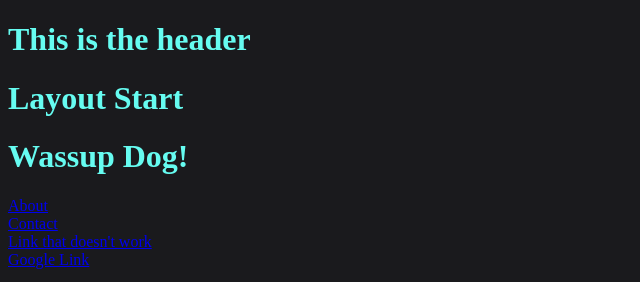
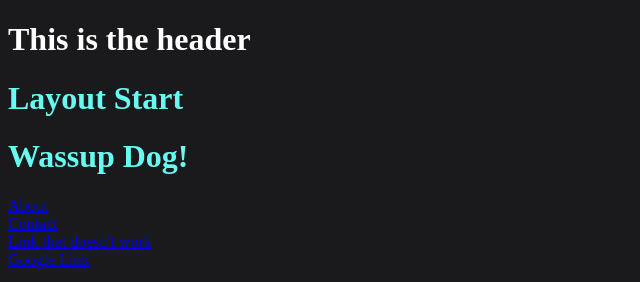
Before and after one commit to tristo999/TristoWebsite, a Gatsby site: page / in a window 1280 px wide. Shown: the top 282 px of the page, without its empty margins (0-640 px from the left). Built offline with nearby package versions, Linux system fonts and the light colour scheme; Gatsby itself is replaced by a stand-in of ours.

```diff
--- a/package.json
+++ b/package.json
@@ -14,6 +14,7 @@
     "test": "echo \"Write tests! -> https://gatsby.dev/unit-testing\" && exit 1"
   },
   "dependencies": {
+    "animejs": "^3.2.0",
     "gatsby": "^2.23.12",
     "react": "^16.12.0",
     "react-dom": "^16.12.0",
--- a/src/components/header.js
+++ b/src/components/header.js
@@ -1,5 +1,10 @@
 import React from "react"
+import HeaderStyle from "../styles/header"
 
 export default function Header(props) {
-  return <h1>This is the header</h1>
+  return (
+    <HeaderStyle>
+      <h1>This is the header</h1>
+    </HeaderStyle>
+  )
 }
--- a/src/pages/index.js
+++ b/src/pages/index.js
@@ -16,6 +16,7 @@
       <Link to="/missingPage/">Link that doesn't work</Link>
       <br />
       <Link to="https://www.google.com">Google Link</Link>
+      <br />
       <p>I need to learn how this works...</p>
       <img src="https://source.unsplash.com/random/400x200" alt="" />
     </div>
--- /dev/null
+++ b/src/styles/header.js
@@ -0,0 +1,7 @@
+import styled from "styled-components"
+
+const Header = styled.header`
+  color: white;
+`
+
+export default Header
```
Also changed, not shown: src/styles/main.js (added, +7 -0 lines), 1 other file.
